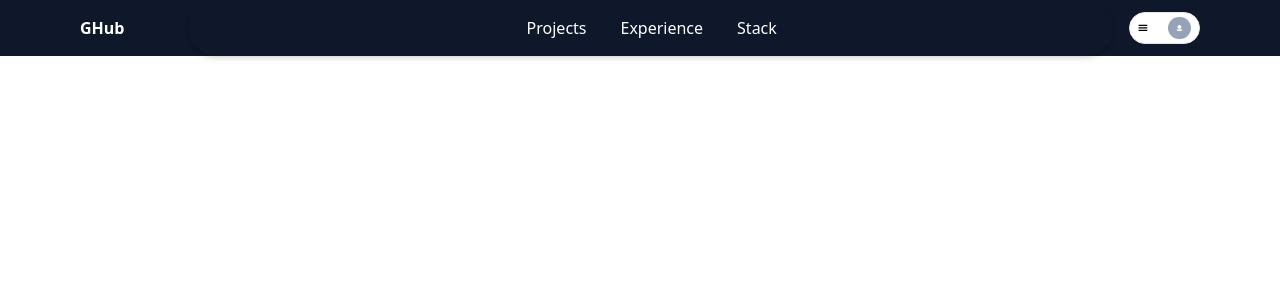
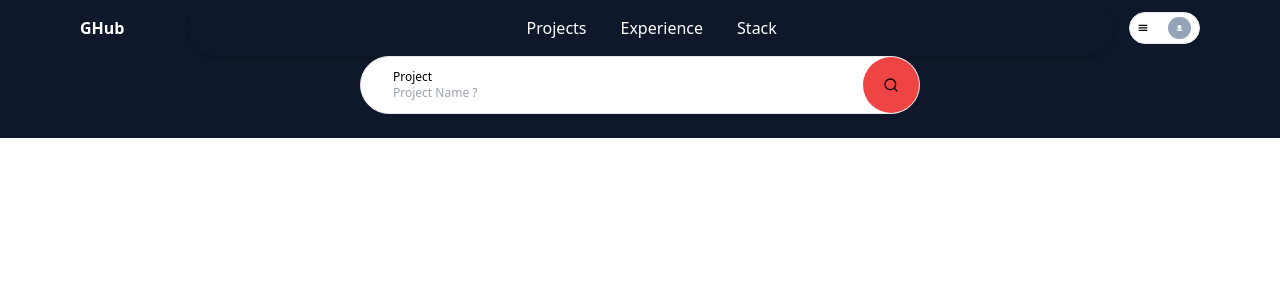
Before and after one commit to sachinthyasunirma/FullStackProject, a React (Create React App) app in the folder zomato-frontend/: page / in a window 1280 px wide. Shown: the top 300 px of the page. Built offline with nearby package versions, Linux system fonts and the light colour scheme.

Commit message:
large screen search bar completed

```diff
--- a/zomato-frontend/src/Components/Searchbar/Searchbar.jsx
+++ b/zomato-frontend/src/Components/Searchbar/Searchbar.jsx
@@ -1,15 +1,38 @@
 import React from 'react'
+import {FiSearch} from 'react-icons/fi';
 
-const MobileSearch = () =>{
-    return(
+const MobileSearch = () => {
+    return (
         <>
+            <div className='lg:hidden'>
+
+            </div>
         </>
     );
 }
 
-const LargeSearch = () =>{
-    return(
-        <></>
+const LargeSearch = () => {
+    return (
+        <>
+            <div className='hidden lg:inline container w-full px-20 mx-auto text-white mb-6'>
+                <div className='flex justify-center items-center'>
+                    <div className='w-2/4 bg-white text-black shadow-sm flex border border-gray-200 rounded-full'>
+                        <div className='w-full flex hover:rounded-full'>
+                            <label for='search-bar' className='w-full p-3'>
+                                <div className='flex flex-col justify-center items-start hover:border-none w-full mx-3'>
+                                    <span className='text-xs font-medium text-left mx-2'>Project</span>
+                                    <input id='search-bar' type='text' placeholder='Project Name ?'
+                                        className='focus:outline-none font-medium text-left text-xs mx-2' />
+                                </div>
+                            </label>
+                            <div className='flex justify-center items-center bg-red-500 px-5 rounded-full'>
+                                <button><FiSearch className='text-black '/></button>
+                            </div>
+                        </div>
+                    </div>
+                </div>
+            </div>
+        </>
     )
 }
 
--- a/zomato-frontend/src/Layout/Home.layout.jsx
+++ b/zomato-frontend/src/Layout/Home.layout.jsx
@@ -1,10 +1,12 @@
 import React from 'react'
 import Navbar from '../Components/Navbar/Navbar'
+import Searchbar from '../Components/Searchbar/Searchbar'
 
 function HomeLayout({children}) {
   return (
     <>
     <Navbar />
+    <Searchbar />
     {children}
     </>
   )
```
Lines whose indentation alone changed are shown as unchanged.
